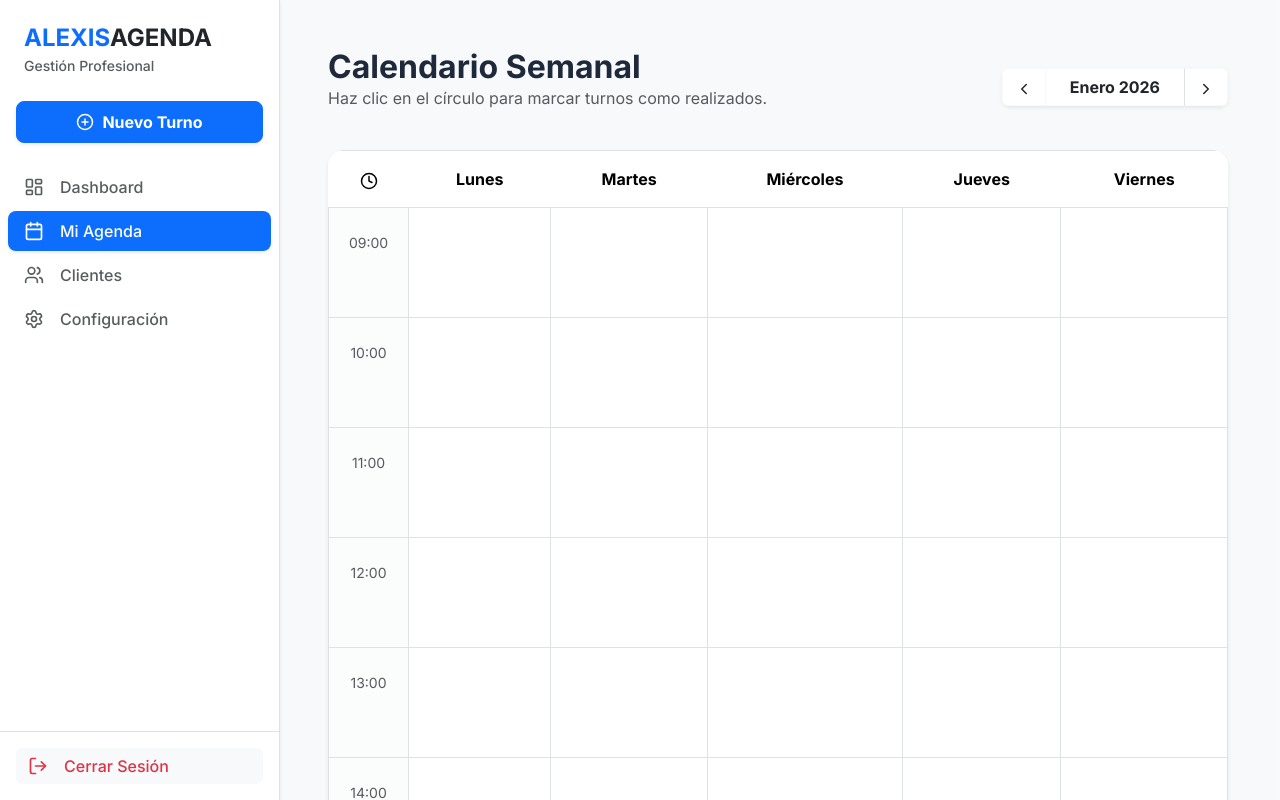
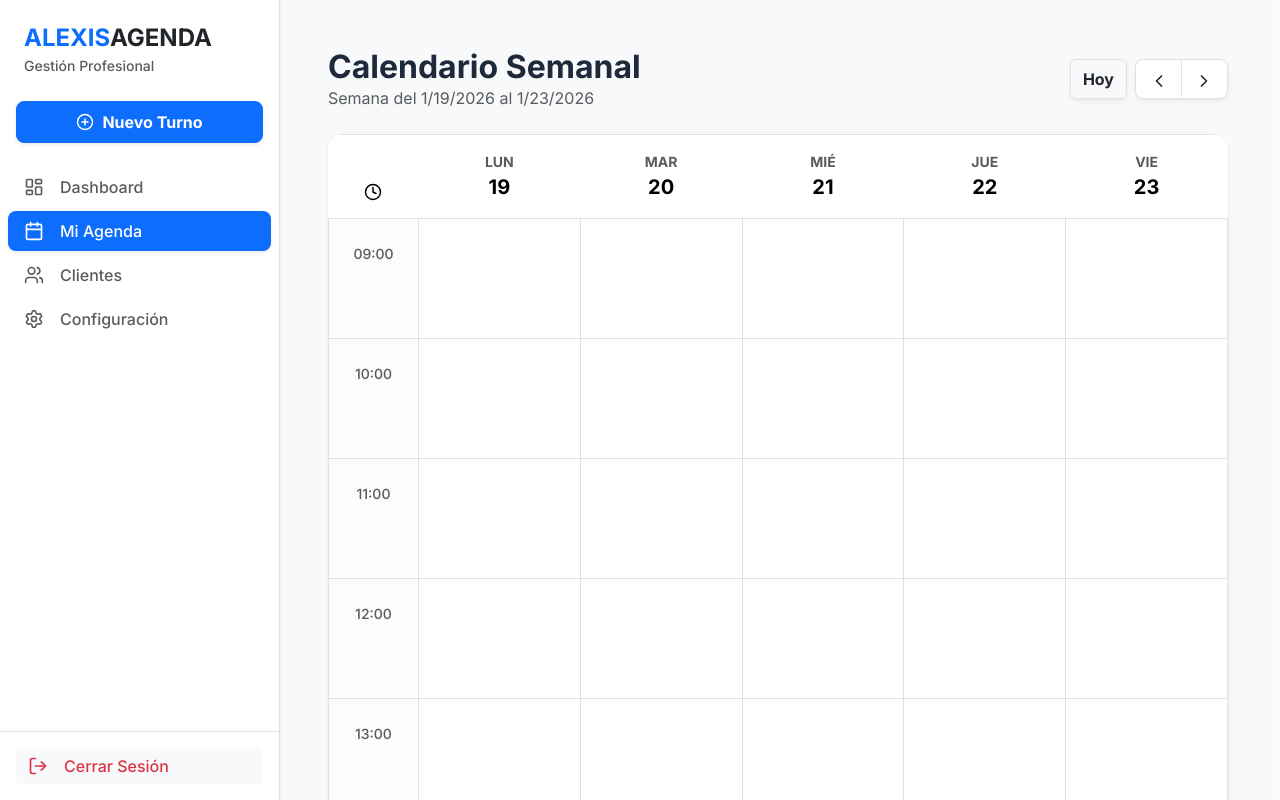
Before and after one commit to alexsena9/Web-agenda, a React (Vite) app: page / in a window 1280 px wide. Both pictures are taken after a click on the button "Mi Agenda". Built offline with nearby package versions, Linux system fonts and the light colour scheme.

Commit message:
gestión de jornada laboral y limpieza selectiva de base de datos

```diff
--- a/src/App.css
+++ b/src/App.css
@@ -92,3 +92,30 @@ body {
 .card:hover {
   transform: translateY(-2px);
 }
+
+.calendar-slot {
+  transition: background-color 0.2s ease;
+}
+
+.calendar-slot:hover {
+  background-color: rgba(0, 0, 0, 0.01);
+}
+
+.animate-fade-up {
+  animation: fadeUp 0.3s ease-out forwards;
+}
+
+@keyframes fadeUp {
+  from {
+    opacity: 0;
+    transform: translateY(10px);
+  }
+  to {
+    opacity: 1;
+    transform: translateY(0);
+  }
+}
+
+.transition-all {
+  transition: all 0.3s ease;
+}
--- a/src/App.jsx
+++ b/src/App.jsx
@@ -28,29 +28,33 @@ function App() {
       : ["Corte de Cabello", "Barba", "Tratamiento Facial"];
   });
 
+  const [horarios, setHorarios] = useState(() => {
+    const saved = localStorage.getItem("web_agenda_horarios");
+    return saved ? JSON.parse(saved) : { inicio: 9, fin: 18 };
+  });
+
   useEffect(() => {
     localStorage.setItem("web_agenda_turnos", JSON.stringify(turnos));
     localStorage.setItem("web_agenda_clientes", JSON.stringify(clientes));
     localStorage.setItem("web_agenda_servicios", JSON.stringify(servicios));
-  }, [turnos, clientes, servicios]);
+    localStorage.setItem("web_agenda_horarios", JSON.stringify(horarios));
+  }, [turnos, clientes, servicios, horarios]);
 
   const handleAddTurno = (nuevoTurno) => {
     setTurnos([...turnos, nuevoTurno]);
-
-    setClientes((prevClientes) => {
-      const existe = prevClientes.find(
+    setClientes((prev) => {
+      const existe = prev.find(
         (c) => c.nombre.toLowerCase() === nuevoTurno.cliente.toLowerCase(),
       );
-
       if (existe) {
-        return prevClientes.map((c) =>
+        return prev.map((c) =>
           c.id === existe.id
             ? { ...c, cantidadTurnos: c.cantidadTurnos + 1 }
             : c,
         );
-      } else {
+      }
       return [
-          ...prevClientes,
+        ...prev,
         {
           id: Date.now(),
           nombre: nuevoTurno.cliente,
@@ -58,7 +62,6 @@ function App() {
           cantidadTurnos: 1,
         },
       ];
-      }
     });
   };
 
@@ -67,12 +70,23 @@ function App() {
       case "dashboard":
         return <Dashboard turnos={turnos} />;
       case "agenda":
-        return <Agenda turnos={turnos} setTurnos={setTurnos} />;
+        return (
+          <Agenda turnos={turnos} setTurnos={setTurnos} horarios={horarios} />
+        );
       case "clientes":
         return <Clientes clientes={clientes} setClientes={setClientes} />;
       case "config":
         return (
-          <Configuracion servicios={servicios} setServicios={setServicios} />
+          <Configuracion
+            servicios={servicios}
+            setServicios={setServicios}
+            turnos={turnos}
+            setTurnos={setTurnos}
+            clientes={clientes}
+            setClientes={setClientes}
+            horarios={horarios}
+            setHorarios={setHorarios}
+          />
         );
       default:
         return <Dashboard turnos={turnos} />;
--- a/src/Views/Agenda.jsx
+++ b/src/Views/Agenda.jsx
@@ -1,4 +1,4 @@
-import React from "react";
+import React, { useState } from "react";
 import {
   ChevronLeft,
   ChevronRight,
@@ -8,72 +8,74 @@ import {
   Circle,
 } from "lucide-react";
 
-const Agenda = ({ turnos, setTurnos }) => {
-  const dias = ["Lunes", "Martes", "Miércoles", "Jueves", "Viernes"];
-  const horas = [
-    "09:00",
-    "10:00",
-    "11:00",
-    "12:00",
-    "13:00",
-    "14:00",
-    "15:00",
-    "16:00",
-    "17:00",
-  ];
+const Agenda = ({ turnos, setTurnos, horarios }) => {
+  const [fechaReferencia, setFechaReferencia] = useState(new Date());
 
-  const getDiaSemana = (fechaStr) => {
-    const fecha = new Date(fechaStr + "T00:00:00");
-    const diasNombres = [
-      "Domingo",
-      "Lunes",
-      "Martes",
-      "Miércoles",
-      "Jueves",
-      "Viernes",
-      "Sábado",
-    ];
-    return diasNombres[fecha.getDay()];
+  const generarHoras = () => {
+    const lista = [];
+    for (let i = horarios.inicio; i <= horarios.fin; i++) {
+      lista.push(`${i.toString().padStart(2, "0")}:00`);
+    }
+    return lista;
   };
 
-  const eliminarTurno = (id) => {
-    if (window.confirm("¿Eliminar este turno?")) {
-      setTurnos(turnos.filter((t) => t.id !== id));
-    }
+  const horas = generarHoras();
+
+  const getLunes = (fecha) => {
+    const d = new Date(fecha);
+    const day = d.getDay();
+    const diff = d.getDate() - day + (day === 0 ? -6 : 1);
+    return new Date(d.setDate(diff));
   };
 
-  const toggleCompletado = (id) => {
-    setTurnos(
-      turnos.map((t) =>
-        t.id === id
-          ? {
-              ...t,
-              estado: t.estado === "Completado" ? "Pendiente" : "Completado",
-            }
-          : t,
-      ),
-    );
-  };
+  const lunesActual = getLunes(fechaReferencia);
+  const semana = Array.from({ length: 5 }, (_, i) => {
+    const d = new Date(lunesActual);
+    d.setDate(lunesActual.getDate() + i);
+    return d;
+  });
+
+  const formatearFecha = (date) => date.toISOString().split("T")[0];
 
   return (
     <div className="view-animate text-start">
-      <div className="d-flex justify-content-between align-items-center mb-4">
+      <div className="d-flex justify-content-between align-items-center mb-4 flex-wrap gap-3">
         <div>
           <h2 className="fw-bold mb-0">Calendario Semanal</h2>
-          <p className="text-muted">
-            Haz clic en el círculo para marcar turnos como realizados.
+          <p className="text-muted mb-0">
+            Semana del {semana[0].toLocaleDateString()} al{" "}
+            {semana[4].toLocaleDateString()}
           </p>
         </div>
-        <div className="btn-group bg-white shadow-sm rounded-3">
-          <button className="btn btn-outline-light text-dark border-end">
-            <ChevronLeft size={18} />
+        <div className="d-flex gap-2">
+          <button
+            onClick={() => setFechaReferencia(new Date())}
+            className="btn btn-white border shadow-sm fw-bold"
+          >
+            Hoy
           </button>
-          <button className="btn btn-outline-light text-dark fw-bold px-4">
-            Enero 2026
-          </button>
-          <button className="btn btn-outline-light text-dark border-start">
-            <ChevronRight size={18} />
-          </button>
+          <div className="btn-group bg-white shadow-sm rounded-3 border">
+            <button
+              onClick={() => {
+                const d = new Date(fechaReferencia);
+                d.setDate(d.getDate() - 7);
+                setFechaReferencia(d);
+              }}
+              className="btn btn-link text-dark border-end"
+            >
+              <ChevronLeft size={20} />
+            </button>
+            <button
+              onClick={() => {
+                const d = new Date(fechaReferencia);
+                d.setDate(d.getDate() + 7);
+                setFechaReferencia(d);
+              }}
+              className="btn btn-link text-dark"
+            >
+              <ChevronRight size={20} />
+            </button>
+          </div>
         </div>
       </div>
 
@@ -88,9 +90,12 @@ const Agenda = ({ turnos, setTurnos }) => {
                 <th className="p-3 border-0" style={{ width: "80px" }}>
                   <Clock size={18} />
                 </th>
-                {dias.map((dia) => (
-                  <th key={dia} className="p-3 border-0 fw-bold">
-                    {dia}
+                {semana.map((dia) => (
+                  <th key={dia} className="p-3 border-0">
+                    <span className="text-uppercase small text-muted d-block fw-bold">
+                      {dia.toLocaleDateString("es-ES", { weekday: "short" })}
+                    </span>
+                    <span className="fs-5">{dia.getDate()}</span>
                   </th>
                 ))}
               </tr>
@@ -98,29 +103,25 @@ const Agenda = ({ turnos, setTurnos }) => {
             <tbody>
               {horas.map((hora) => (
                 <tr key={hora}>
-                  <td className="text-center text-muted small py-4 bg-light bg-opacity-50">
+                  <td className="text-center text-muted small py-4 bg-light bg-opacity-50 fw-medium">
                     {hora}
                   </td>
-                  {dias.map((dia) => {
+                  {semana.map((dia) => {
+                    const fechaKey = formatearFecha(dia);
                     const turno = turnos.find(
                       (t) =>
-                        getDiaSemana(t.fecha) === dia &&
-                        t.hora.startsWith(hora.split(":")[0]),
+                        t.fecha === fechaKey &&
+                        t.hora.split(":")[0] === hora.split(":")[0],
                     );
-
                     return (
                       <td
-                        key={`${dia}-${hora}`}
+                        key={`${fechaKey}-${hora}`}
                         className="p-1"
-                        style={{ height: "110px" }}
+                        style={{ height: "120px", width: "18%" }}
                       >
                         {turno && (
                           <div
-                            className={`p-2 rounded-3 h-100 border-start border-4 shadow-sm transition-all ${
-                              turno.estado === "Completado"
-                                ? "bg-success bg-opacity-10 border-success opacity-75"
-                                : "bg-primary bg-opacity-10 border-primary"
-                            }`}
+                            className={`p-2 rounded-3 h-100 border-start border-4 shadow-sm animate-fade-up ${turno.estado === "Completado" ? "bg-success bg-opacity-10 border-success opacity-75" : "bg-primary bg-opacity-10 border-primary"}`}
                           >
                             <div className="d-flex justify-content-between align-items-start">
                               <p
@@ -129,7 +130,11 @@ const Agenda = ({ turnos, setTurnos }) => {
                                 {turno.cliente}
                               </p>
                               <button
-                                onClick={() => eliminarTurno(turno.id)}
+                                onClick={() =>
+                                  setTurnos(
+                                    turnos.filter((t) => t.id !== turno.id),
+                                  )
+                                }
                                 className="btn btn-link text-danger p-0 border-0"
                               >
                                 <Trash2 size={12} />
@@ -141,8 +146,7 @@ const Agenda = ({ turnos, setTurnos }) => {
                             >
                               {turno.servicio}
                             </p>
-
-                            <div className="d-flex justify-content-between align-items-center mt-2">
+                            <div className="d-flex justify-content-between align-items-center mt-auto">
                               <span
                                 className={`badge ${turno.estado === "Completado" ? "bg-success" : "bg-primary"} text-white`}
                                 style={{ fontSize: "9px" }}
@@ -150,7 +154,21 @@ const Agenda = ({ turnos, setTurnos }) => {
                                 {turno.hora} hs
                               </span>
                               <button
-                                onClick={() => toggleCompletado(turno.id)}
+                                onClick={() =>
+                                  setTurnos(
+                                    turnos.map((t) =>
+                                      t.id === turno.id
+                                        ? {
+                                            ...t,
+                                            estado:
+                                              t.estado === "Completado"
+                                                ? "Pendiente"
+                                                : "Completado",
+                                          }
+                                        : t,
+                                    ),
+                                  )
+                                }
                                 className="btn btn-link p-0 border-0"
                               >
                                 {turno.estado === "Completado" ? (
@@ -159,7 +177,10 @@ const Agenda = ({ turnos, setTurnos }) => {
                                     className="text-success"
                                   />
                                 ) : (
-                                  <Circle size={16} className="text-primary" />
+                                  <Circle
+                                    size={16}
+                                    className="text-primary opacity-50"
+                                  />
                                 )}
                               </button>
                             </div>
```
Also changed, not shown: src/Views/Configuracion.jsx (+165 -50 lines). Lines whose indentation alone changed are shown as unchanged.
